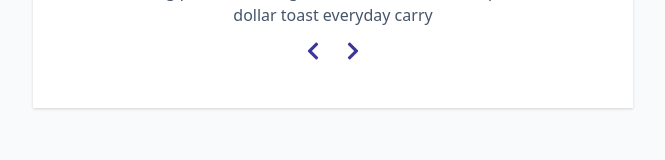
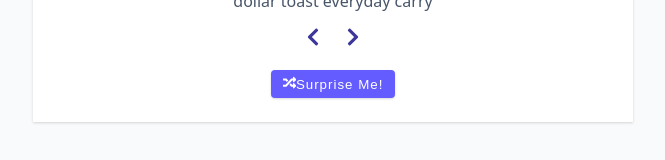
Before and after one commit to KayKongo/reviews, a React (Vite) app: page / in a window 1280 px wide. Shown: the part 509-669 px from the top of the page, without its empty margins (307-972 px from the left). Built offline with nearby package versions, Linux system fonts and the light colour scheme.

Commit message:
feat: first implementation of random shuffling of reviews. Random numbers are only 0 and 1

```diff
--- a/src/App.jsx
+++ b/src/App.jsx
@@ -1,7 +1,12 @@
 import { useState } from "react";
 import people from "./data";
 
-import { FaChevronLeft, FaChevronRight, FaQuoteRight } from "react-icons/fa";
+import {
+  FaChevronLeft,
+  FaChevronRight,
+  FaQuoteRight,
+  FaRandom,
+} from "react-icons/fa";
 
 const App = () => {
   const [index, setIndex] = useState(0);
@@ -31,6 +36,14 @@ const App = () => {
     });
   };
 
+  const randomPerson = () => {
+    setIndex((currentIndex) => {
+      const newRandomIndex = Math.round(currentIndex + Math.random());
+      console.log(newRandomIndex);
+      return checkIndex(newRandomIndex);
+    });
+  };
+
   return (
     <main>
       <article className="review">
@@ -51,6 +64,10 @@ const App = () => {
             <FaChevronRight />
           </button>
         </div>
+        <button type="button" className="btn" onClick={() => randomPerson()}>
+          <FaRandom />
+          Surprise me!
+        </button>
       </article>
     </main>
   );
```
